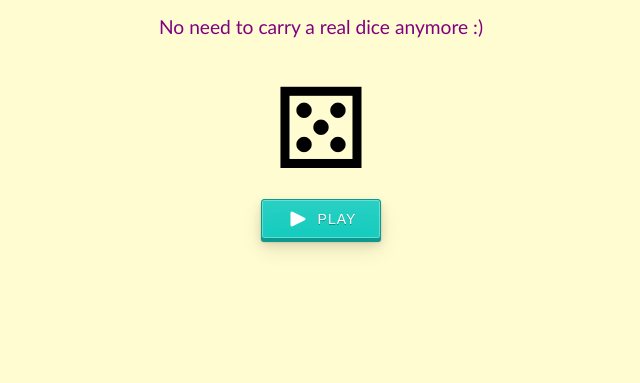
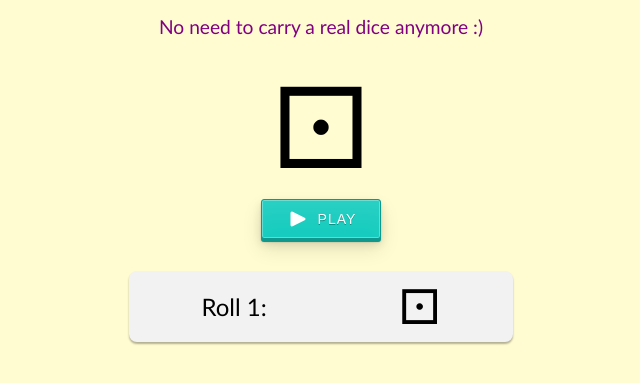
Before and after one commit to Kishore-SR/Dice-Roll-Simulator, a plain HTML site: page index.html in a window 1280 px wide. Both pictures are taken after a click on the button "PLAY". Shown: the part 117-500 px from the top of the page, without its empty margins (319-959 px from the left). Drawn offline with Linux system fonts and the light colour scheme.

Commit message:
Updated code

```diff
--- a/index.html
+++ b/index.html
@@ -5,7 +5,12 @@
     <meta charset="UTF-8">
     <meta name="viewport" content="width=device-width, initial-scale=1.0">
     <title>Dice Roller - KSR</title>
+    <meta name="author" content="Kishore S R">
+    <meta name="description"
+        content="A fun and interactive dice roller web application. Roll the virtual dice and view your roll history with a smooth animation effect.">
+    <meta name="keywords" content="dice roller, JavaScript, web app, virtual dice, interactive dice, roll history">
 
+    <link rel="shortcut icon" href="assets/dice-favicon.png" type="image/x-icon">
     <link rel="stylesheet" href="style.css">
 </head>
 
@@ -16,7 +21,8 @@
 
     <div class="dice" id="dice">&#9860;</div>
 
-    <!-- <button id="roll-button">Roll Dice</button> -->
+    <!-- Dice Rolling sound -->
+    <audio id="dice-sound" src="assets/dice-rolling-sound.wav"></audio>
 
     <button class="roll-button">
         <svg class="icon" id="Play" viewBox="0 0 48 48" xmlns="http://www.w3.org/2000/svg">
@@ -30,7 +36,6 @@
     <ul id="roll-history">
         <!-- Dice roll-history gets added here  -->
     </ul>
-    <script src="index.js"></script>
 
     <script src="script.js"></script>
 </body>
--- a/script.js
+++ b/script.js
@@ -1,6 +1,7 @@
-const buttonEl = document.getElementById("roll-button");
+const buttonEl = document.querySelector(".roll-button");
 const diceEl = document.getElementById("dice");
 const rollHistoryEl = document.getElementById("roll-history");
+const diceSoundEl = document.getElementById("dice-sound");
 
 // Array to store the history of dice roll
 let historyList = [];
@@ -16,7 +17,7 @@ function rollDice() {
 
 function updateRollHistory() {
   rollHistoryEl.innerHTML = "";
-  for (let i = 0; i < historyList.length; i++) {
+  for (let i = historyList.length - 1; i >= 0; i--) {
     const listItem = document.createElement("li");
     listItem.innerHTML = `Roll ${i + 1}: <span>${getDiceFace(
       historyList[i]
@@ -48,6 +49,10 @@ function getDiceFace(rollResult) {
 // Function for Dice rolling simple animation (using css)
 buttonEl.addEventListener("click", () => {
   diceEl.classList.add("roll-animation");
+
+  // To play the dice roll sound
+  diceSoundEl.play();
+
   setTimeout(() => {
     diceEl.classList.remove("roll-animation");
     rollDice();
--- a/style.css
+++ b/style.css
@@ -1,5 +1,6 @@
 body {
-    font-family: 'Trebuchet MS', 'Lucida Sans Unicode', 'Lucida Grande', 'Lucida Sans', Arial, sans-serif;
+  font-family: "Trebuchet MS", "Lucida Sans Unicode", "Lucida Grande",
+    "Lucida Sans", Arial, sans-serif;
   text-align: center;
   margin: 0;
   padding: 0;
@@ -38,7 +39,7 @@ body {
   }
 }
 
- /* button animation - taken from css elements website */
+/* Credits: Button animation - taken from uiverse website */
 .roll-button {
   overflow: hidden;
   display: inline-flex;
@@ -60,13 +61,9 @@ body {
   cursor: pointer;
   transform: translateY(0px);
   position: relative;
-    box-shadow:
-      inset 0 30px 30px -15px rgba(255, 255, 255, 0.1),
-      inset 0 0 0 1px rgba(255, 255, 255, 0.3),
-      inset 0 1px 20px rgba(0, 0, 0, 0),
-      0 3px 0 #0f988e,
-      0 3px 2px rgba(0, 0, 0, 0.2),
-      0 5px 10px rgba(0, 0, 0, 0.1),
+  box-shadow: inset 0 30px 30px -15px rgba(255, 255, 255, 0.1),
+    inset 0 0 0 1px rgba(255, 255, 255, 0.3), inset 0 1px 20px rgba(0, 0, 0, 0),
+    0 3px 0 #0f988e, 0 3px 2px rgba(0, 0, 0, 0.2), 0 5px 10px rgba(0, 0, 0, 0.1),
     0 10px 20px rgba(0, 0, 0, 0.1);
   background: #15ccbe;
   color: white;
@@ -83,13 +80,10 @@ body {
 
 .roll-button:active {
   transform: translateY(3px);
-    box-shadow:
-      inset 0 16px 2px -15px rgba(0, 0, 0, 0),
+  box-shadow: inset 0 16px 2px -15px rgba(0, 0, 0, 0),
     inset 0 0 0 1px rgba(255, 255, 255, 0.15),
-      inset 0 1px 20px rgba(0, 0, 0, 0.1),
-      0 0 0 #0f988e,
-      0 0 0 2px rgba(255, 255, 255, 0.5),
-      0 0 0 rgba(0, 0, 0, 0),
+    inset 0 1px 20px rgba(0, 0, 0, 0.1), 0 0 0 #0f988e,
+    0 0 0 2px rgba(255, 255, 255, 0.5), 0 0 0 rgba(0, 0, 0, 0),
     0 0 0 rgba(0, 0, 0, 0);
 }
 
@@ -104,27 +98,25 @@ body {
   transition: all 0.5s ease-in-out;
 }
 
-
 ul {
   list-style: none;
   padding: 0;
-    max-width: 600px;
+  max-width: 400px;
   margin: 2rem auto;
 }
 
 li {
   font-size: 1.5rem;
-    padding: 0.5rem;
+  padding: 0.4rem;
   margin: 0.5rem;
   background-color: #f2f2f2;
   border-radius: 0.5rem;
   box-shadow: 0 2px 2px rgba(0, 0, 0, 0.3);
   display: flex;
-    justify-content: space-between;
+  justify-content: space-around;
   align-items: center;
 }
 
 li span {
   font-size: 3rem;
-    margin-right: 1rem;
 }
```
Also changed, not shown: assets/dice-favicon.png (added), 1 other file. Lines whose indentation alone changed are shown as unchanged.
